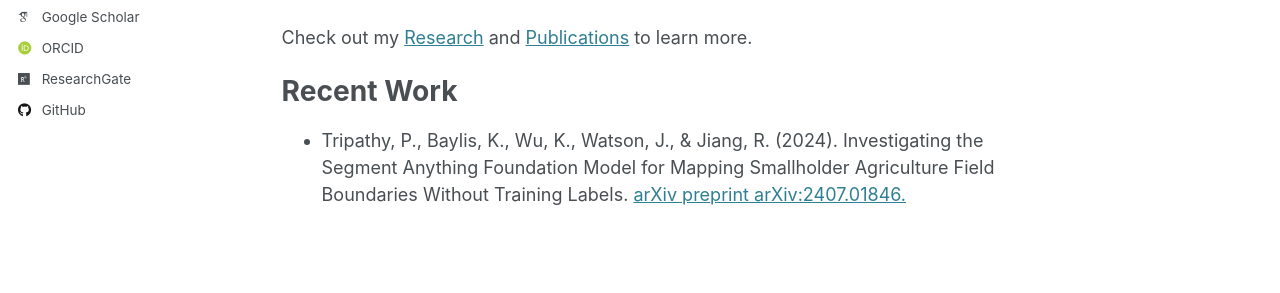
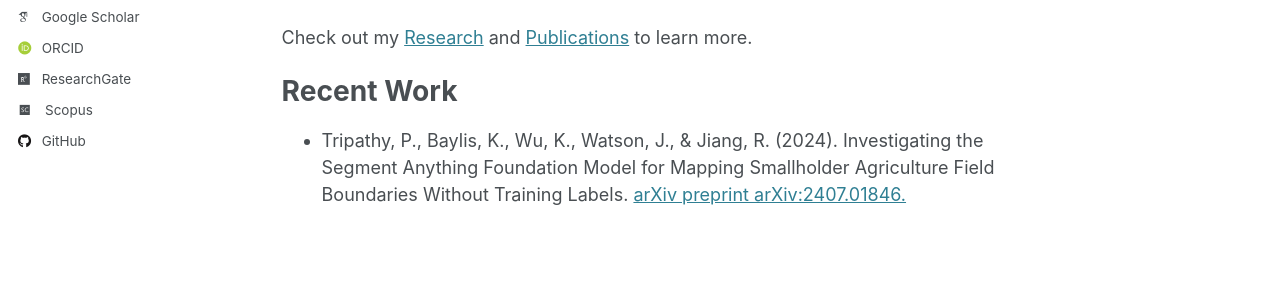
Before and after one commit to tripathyp/tripathyp.github.io, a Jekyll site: the page built from _pages/about.md, in a window 1280 px wide. Shown: the part 518-811 px from the top of the page. Built offline with Jekyll 4.4.1, drawn with Linux system fonts in a browser that asks for light colours; some web fonts are replaced.

Commit message:
added scopus

```diff
--- a/_config.yml
+++ b/_config.yml
@@ -26,6 +26,7 @@ author:
   googlescholar    : "https://scholar.google.com/citations?user=cpHC_JgAAAAJ&hl=en&oi=ao"
   orcid            : "http://orcid.org/0000-0002-9278-8995"
   researchgate     : "https://www.researchgate.net/profile/Pratyush-Tripathy"
+  scopus           : "https://www.webofscience.com/wos/author/record/2096188"
 
   # Repositories and software development
   github           : "PratyushTripathy"
```
